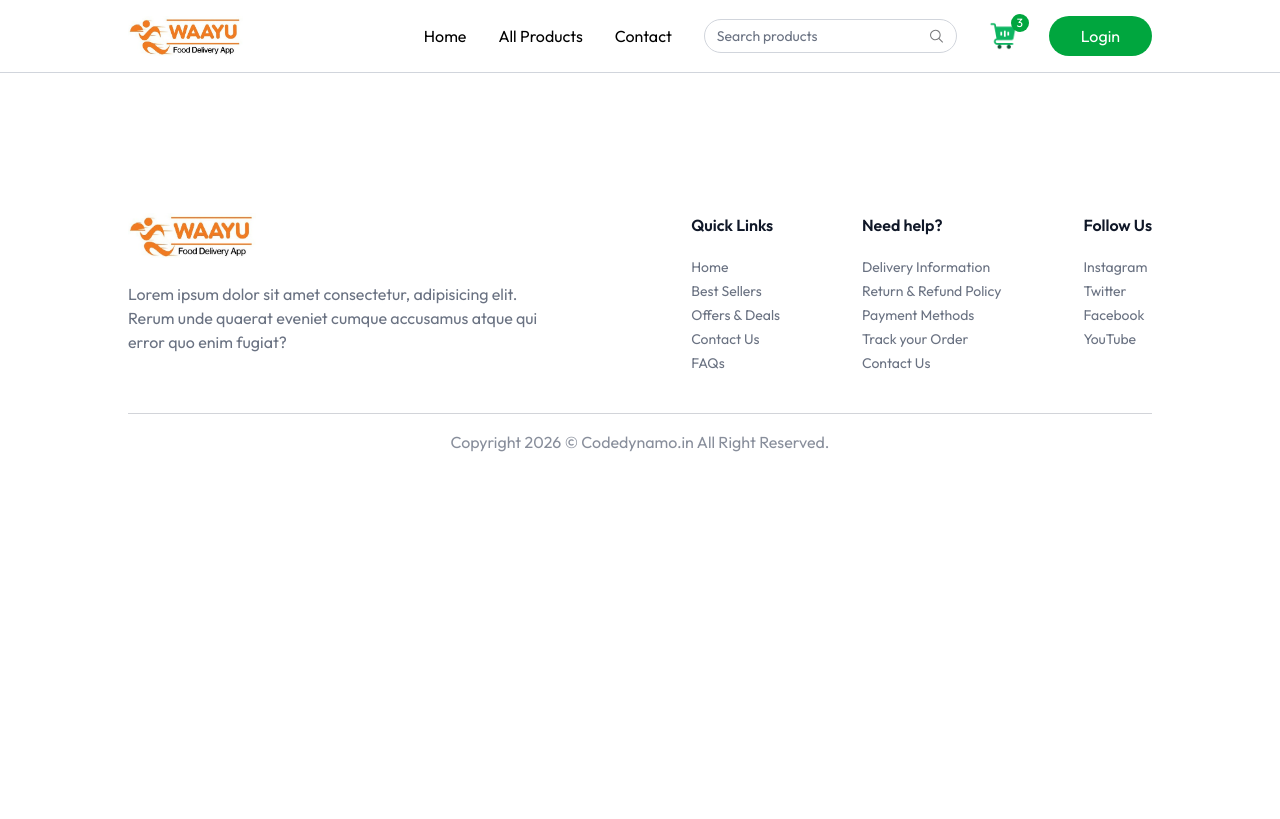
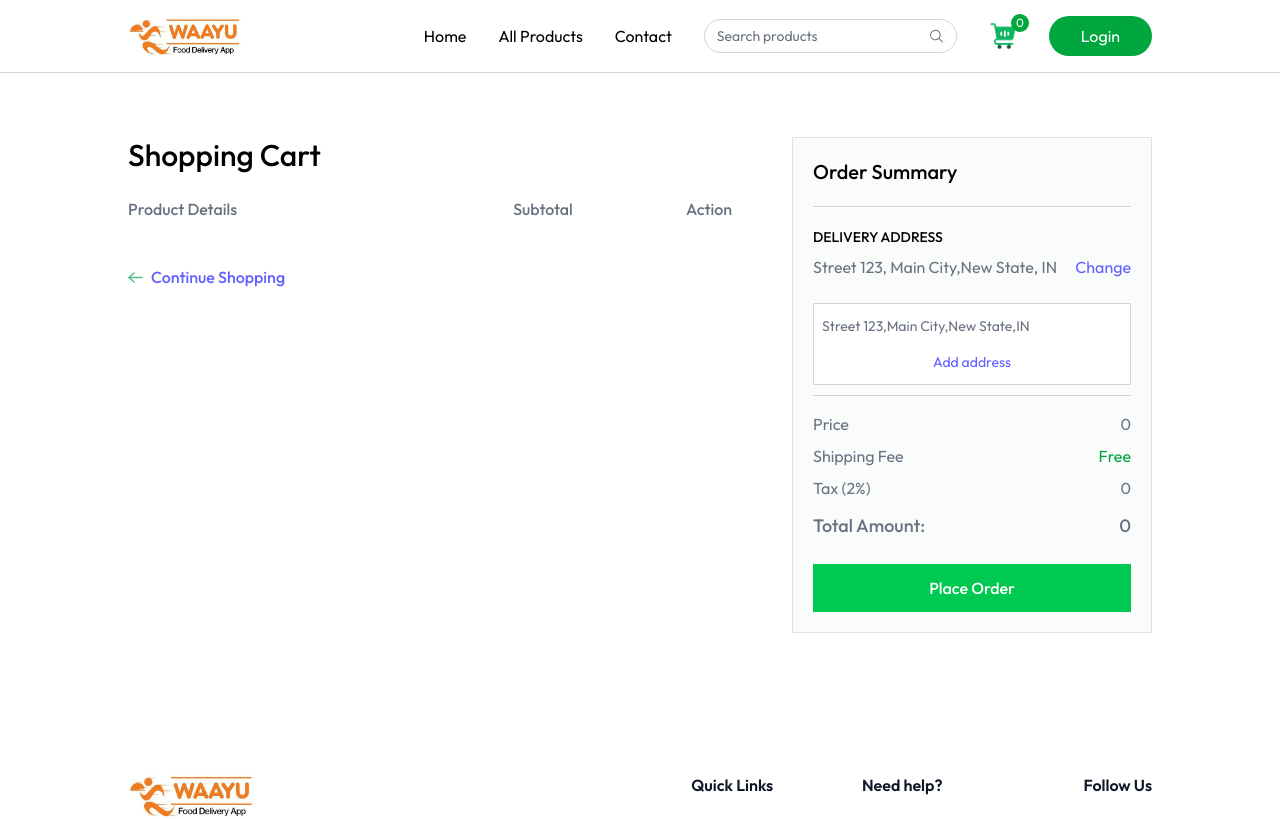
Before and after one commit to CodeDynamo2456/groceryApp-fullstack, a React (Vite) app in the folder client/: page /cart in a window 1280 px wide. Shown: the top 819 px of the page. Built offline with nearby package versions, Linux system fonts and the light colour scheme.

Commit message:
cart page added

```diff
--- a/client/src/App.jsx
+++ b/client/src/App.jsx
@@ -8,6 +8,7 @@
 import AllProducts from "./pages/AllProducts"
 import ProductCategory from "./pages/ProductCategory"
 import ProductDetails from "./pages/ProductDetails"
+import Cart from "./componets/Cart"
 const App = () => {
   const isSellerPath = useLocation().pathname.includes("seller")
   const {showUserLogin} = useAppContext()
@@ -23,6 +24,7 @@
             <Route path="/products" element={<AllProducts/>} />
             <Route path="/products/:category" element={<ProductCategory/>} />
              <Route path="/products/:category/:id" element={<ProductDetails/>} />
+             <Route path="/cart" element={<Cart/>} />
           </Routes>
         </div>
         {!isSellerPath && <Footer/>}
--- /dev/null
+++ b/client/src/componets/Cart.jsx
@@ -0,0 +1,142 @@
+import { useEffect, useState } from "react"
+import { useAppContext } from "../context/AppContext"
+import { assets, dummyAddress } from "../assets/assets"
+
+const Cart = () => {
+    const [showAddress, setShowAddress] = useState(dummyAddress)
+    const {products,currency, cartItems, removeFromCart,getCartCount,updateCartItem,navigate,getCartAmount} = useAppContext()
+    const [cartArray,setCartArray] = useState([])
+
+    const [selectedAddress,setSelectedAddress] = useState(dummyAddress[0])
+    const [paymentOption,setpaymentOption] = useState("COD")
+
+    const placeOrder = async ()=>{
+
+    }
+
+    const getCart =()=>{
+        let tempArray = []
+        for(const key in cartItems){
+            const product = products.find((item)=>item._id==key)
+            product.quantity =cartItems[key]
+            tempArray.push(product)
+        }
+        setCartArray(tempArray)
+    }
+
+    useEffect(()=>{
+        if(products.length > 0 && cartItems){
+            getCart()
+        }
+    },[products,cartItems])
+
+    return products.length >0 && cartItems ? (
+        <div className="flex flex-col md:flex-row mt-16">
+            <div className='flex-1 max-w-4xl'>
+                <h1 className="text-3xl font-medium mb-6">
+                    Shopping Cart <span className="text-sm text-indigo-500">{getCartCount}</span>
+                </h1>
+
+                <div className="grid grid-cols-[2fr_1fr_1fr] text-gray-500 text-base font-medium pb-3">
+                    <p className="text-left">Product Details</p>
+                    <p className="text-center">Subtotal</p>
+                    <p className="text-center">Action</p>
+                </div>
+
+                {cartArray.map((product, index) => (
+                    <div key={index} className="grid grid-cols-[2fr_1fr_1fr] text-gray-500 items-center text-sm md:text-base font-medium pt-3">
+                        <div className="flex items-center md:gap-6 gap-3">
+                            <div onClick={()=>{navigate(`/products/${product.category.toLowerCase()}/${product._id}`); scrollTo(0,0)}} className="cursor-pointer w-24 h-24 flex items-center justify-center border border-gray-300 rounded overflow-hidden">
+                                <img className="max-w-full h-full object-cover" src={product.image[0]} alt={product.name} />
+                            </div>
+                            <div>
+                                <p className="hidden md:block font-semibold">{product.name}</p>
+                                <div className="font-normal text-gray-500/70">
+                                    <p>Weight: <span>{product.weight || "N/A"}</span></p>
+                                    <div className='flex items-center'>
+                                        <p>Qty:</p>
+                                        <select onChange={e=> updateCartItem(product._id,Number(e.target.value))} value={cartItems[product._id]} className='outline-none'>
+                                            {Array(cartItems[product._id]>9 ? cartItems[product._id]:9).fill('').map((_, index) => (
+                                                <option key={index} value={index + 1}>{index + 1}</option>
+                                            ))}
+                                        </select>
+                                    </div>
+                                </div>
+                            </div>
+                        </div>
+                        <p className="text-center">{currency}{product.offerPrice * product.quantity}</p>
+                        <button onClick={()=>removeFromCart(product._id)} className="cursor-pointer mx-auto">
+                            <img className="inline-block w-6 h-6" src={assets.remove_icon} alt="remove" />
+                        </button>
+                    </div>)
+                )}
+
+                <button onClick={()=>{navigate("/products");scrollTo(0,0)}} className="group cursor-pointer flex items-center mt-8 gap-2 text-indigo-500 font-medium">
+                    <img className="group-hover:-translate-x-1 transition" src={assets.arrow_right_icon_colored} alt="" />
+                    Continue Shopping
+                </button>
+
+            </div>
+
+            <div className="max-w-[360px] w-full bg-gray-100/40 p-5 max-md:mt-16 border border-gray-300/70">
+                <h2 className="text-xl md:text-xl font-medium">Order Summary</h2>
+                <hr className="border-gray-300 my-5" />
+
+                <div className="mb-6">
+                    <p className="text-sm font-medium uppercase">Delivery Address</p>
+                    <div className="relative flex justify-between items-start mt-2">
+                        <p className="text-gray-500">{selectedAddress ? `${selectedAddress.street}, ${selectedAddress.city},${selectedAddress.state}, ${selectedAddress.country}`: "NO Address found "}</p>
+                        <button onClick={() => setShowAddress(!showAddress)} className="text-indigo-500 hover:underline cursor-pointer">
+                            Change
+                        </button>
+                        {showAddress && (
+                            <div className="absolute top-12 py-1 bg-white border border-gray-300 text-sm w-full">
+                               { showAddress.map((address,index)=>(
+                                 <p onClick={() =>{ setSelectedAddress(address); setShowAddress(false)}} className="text-gray-500 p-2 hover:bg-gray-100">
+                                    {address.street},{address.city},{address.state},{address.country}
+                                </p>
+                               ))
+
+                               }
+                                <p onClick={() =>navigate("/add-address")} className="text-indigo-500 text-center cursor-pointer p-2 hover:bg-indigo-500/10">
+                                    Add address
+                                </p>
+                            </div>
+                        )}
+                    </div>
+
+                    <p className="text-sm font-medium uppercase mt-6">Payment Method</p>
+
+                    <select onChange={e=> setpaymentOption(e.target.value)} className="w-full border border-gray-300 bg-white px-3 py-2 mt-2 outline-none">
+                        <option value="COD">Cash On Delivery</option>
+                        <option value="Online">Online Payment</option>
+                    </select>
+                </div>
+
+                <hr className="border-gray-300" />
+
+                <div className="text-gray-500 mt-4 space-y-2">
+                    <p className="flex justify-between">
+                        <span>Price</span><span>{currency}{getCartAmount()}</span>
+                    </p>
+                    <p className="flex justify-between">
+                        <span>Shipping Fee</span><span className="text-green-600">Free</span>
+                    </p>
+                    <p className="flex justify-between">
+                        <span>Tax (2%)</span><span>{currency}{getCartAmount()*2/100}</span>
+                    </p>
+                    <p className="flex justify-between text-lg font-medium mt-3">
+                        <span>Total Amount:</span><span>{currency}{getCartAmount() + getCartAmount() *2/100}</span>
+                    </p>
+                </div>
+
+                <button onClick={placeOrder} className="w-full py-3 mt-6 cursor-pointer bg-green-500 text-white font-medium hover:bg-green-600 transition">
+                  {paymentOption === "COD" ? "Place Order" : "proceed to checkout"}
+                </button>
+            </div>
+        </div>
+    ):
+    null
+}
+
+export default Cart
--- a/client/src/componets/Navbar.jsx
+++ b/client/src/componets/Navbar.jsx
@@ -6,7 +6,7 @@
 import { useAppContext } from '../context/AppContext'
 const Navbar = () => {
      const [open, setOpen] = useState(false)
-     const {user,setuser,showUserLogin,setShowUserLogin,navigate,searchQuery,setSearchQuery} =  useAppContext()
+     const {user,setuser,showUserLogin,setShowUserLogin,navigate,searchQuery,setSearchQuery,getCartCount} =  useAppContext()
      const [islogin,setislogin] = useState(true)
      const logout = async ()=>{
         setuser(null)
@@ -46,7 +46,7 @@
                         <path d="M.583.583h2.333l1.564 7.81a1.17 1.17 0 0 0 1.166.94h5.67a1.17 1.17 0 0 0 1.167-.94l.933-4.893H3.5m2.333 8.75a.583.583 0 1 1-1.167 0 .583.583 0 0 1 1.167 0m6.417 0a.583.583 0 1 1-1.167 0 .583.583 0 0 1 1.167 0" stroke="#615fff" stroke-linecap="round" stroke-linejoin="round" />
                     </svg> */}
                     <img src={cartlogo} className='h-7' alt="" />
-                    <button className="absolute -top-2 -right-3 text-xs text-white bg-green-600 w-[18px] h-[18px] rounded-full">3</button>
+                    <button className="absolute -top-2 -right-3 text-xs text-white bg-green-600 w-[18px] h-[18px] rounded-full">{getCartCount()}</button>
                 </div>
 
                 {!user ? (
--- a/client/src/context/AppContext.jsx
+++ b/client/src/context/AppContext.jsx
@@ -37,7 +37,7 @@
             cartData[ItemId] = 1
         }
         setCartItems(cartData)
-        TransformStream.succes("Added to Cart")
+        toast.success("Added to Cart")
     }
 
     // update cart
@@ -64,6 +64,34 @@
     }
 
 
+    // get Cart Item Count
+
+
+    const getCartCount = () =>{
+        let totalCount = 0 ;
+        for(const item in cartItems){
+            totalCount += cartItems[item]
+        }
+        return totalCount
+    }
+
+
+    // get Cart Total Price
+
+    const getCartAmount =()=>{
+        let totalAmount = 0;
+        for (const items in cartItems){
+            let itemInfo = products.find((product)=> product._id === items)
+            if(cartItems[items] > 0){
+                totalAmount += itemInfo.offerPrice * cartItems[items]
+            }
+        }
+        return Math.floor(totalAmount*100)/100;
+    }
+
+
+
+
 
      useEffect(()=>{
         fetchProducts()
@@ -71,7 +99,7 @@
      },[products])
 
 
-    const value ={navigate,user,setuser,setIsSeller,isSeller,showUserLogin,setShowUserLogin,products,currency,addToCart,updateCartItem,removeFromCart,cartItems,searchQuery,setSearchQuery}
+    const value ={navigate,user,setuser,setIsSeller,isSeller,showUserLogin,setShowUserLogin,products,currency,addToCart,updateCartItem,removeFromCart,cartItems,searchQuery,setSearchQuery,getCartCount,getCartAmount}
     return <AppContext.Provider value={value}>
         {children}
     </AppContext.Provider>
```
Also changed, not shown: client/src/pages/ProductDetails.jsx (+24 -6 lines).
